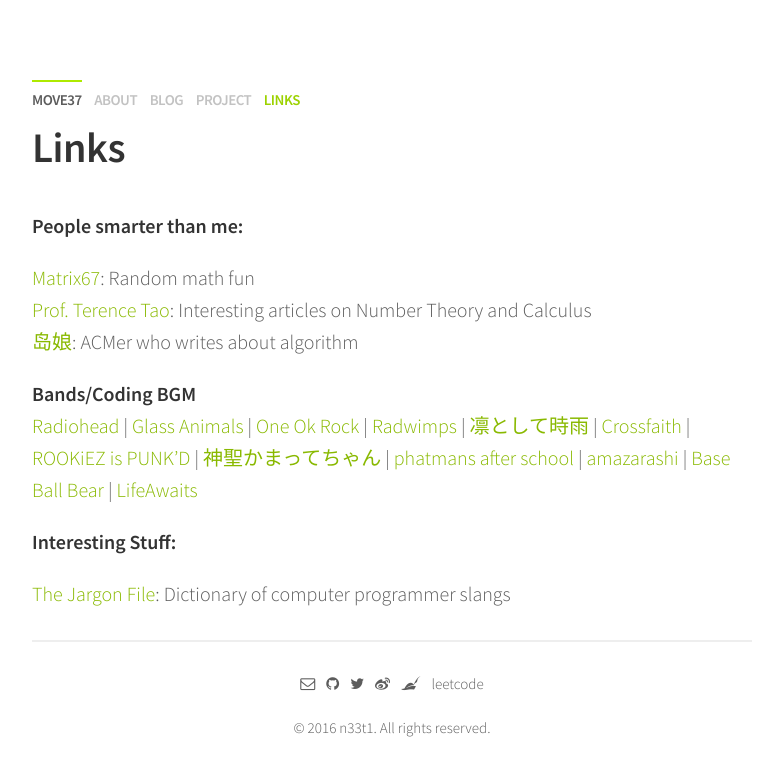
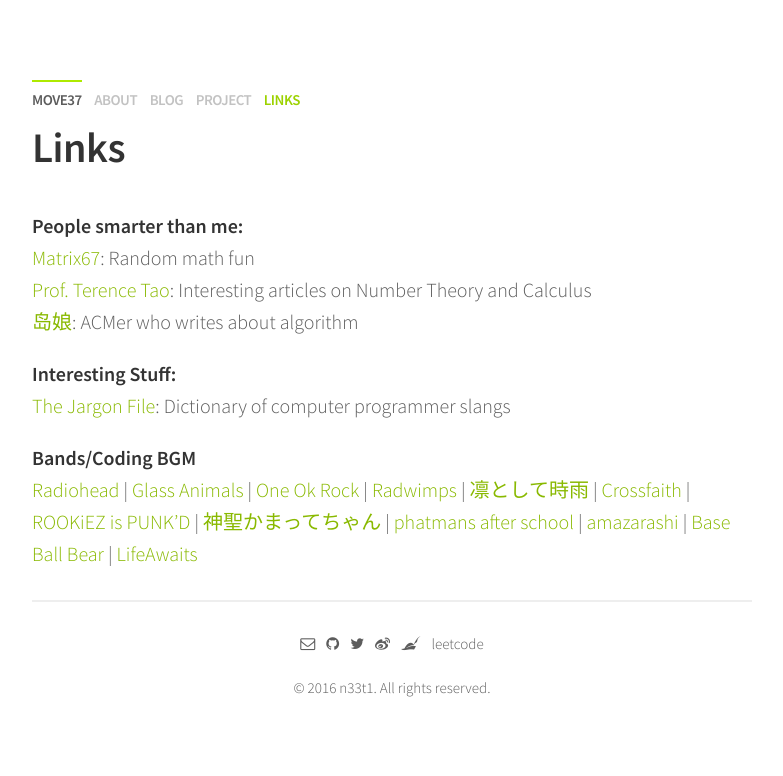
Before and after one commit to n33t1/n33t1.github.io, a Jekyll site: the page built from links.md, in a window 1280 px wide. Shown: the top 776 px of the page, without its empty margins (248-1031 px from the left). Built offline with Jekyll 4.4.1, drawn with Linux system fonts in a browser that asks for light colours; nearby versions of some CDN libraries; part of the change alters nothing that is shown.

```diff
--- a/links.md
+++ b/links.md
@@ -4,10 +4,13 @@ permalink: /links/
 ---
 
 **People smarter than me:**
-
  [Matrix67](http://www.matrix67.com/blog/): Random math fun
  [Prof. Terence Tao](https://terrytao.wordpress.com/): Interesting articles on Number Theory and Calculus
  [岛娘](http://www.shuizilong.com/house/): ACMer who writes about algorithm
+
+
+ **Interesting Stuff:**
+ [The Jargon File](http://www.catb.org/jargon/html/): Dictionary of computer programmer slangs
 
 
  **Bands/Coding BGM**
@@ -23,9 +26,3 @@ permalink: /links/
  [amazarashi](http://www.amazarashi.com/) |
  [Base Ball Bear](http://www.baseballbear.com/) |
  [LifeAwaits](https://lifeawaitsband.bandcamp.com/releases)
-
-
-
-**Interesting Stuff:**
-
- [The Jargon File](http://www.catb.org/jargon/html/): Dictionary of computer programmer slangs
```
